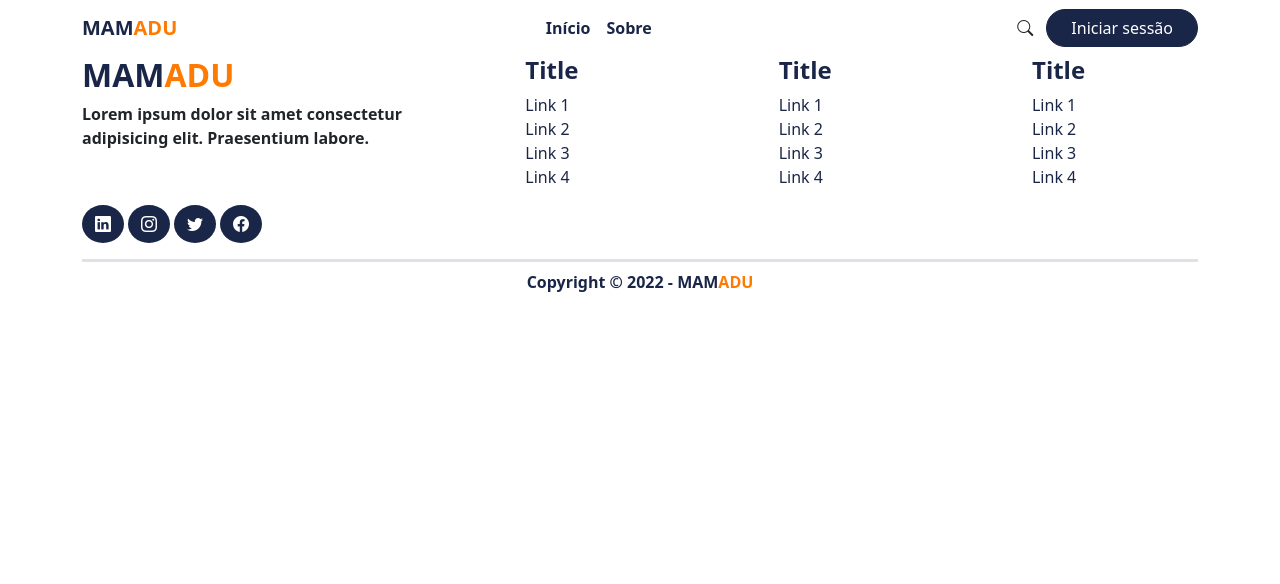
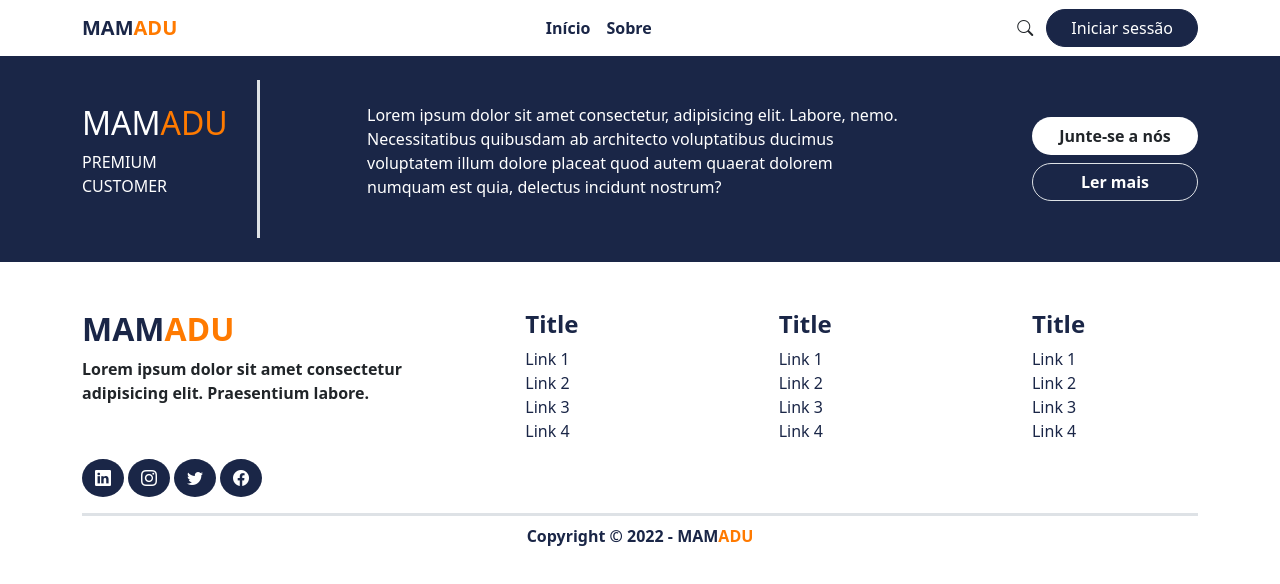
Before and after one commit to dorivaldovalentim/mamadu, a Vue app: page / in a window 1280 px wide. Shown: the top 584 px of the page. Built offline with nearby package versions, Linux system fonts and the light colour scheme.

Commit message:
Trabalhando na seção de subscreva

```diff
--- a/src/components/Footer.vue
+++ b/src/components/Footer.vue
@@ -8,7 +8,7 @@ const socialNetworks = [
 </script>
 
 <template>
-  <footer>
+  <footer class="pt-5">
     <div class="container">
       <div class="row justify-content-between">
         <div class="col-12 col-md-4 col-lg-4">
--- /dev/null
+++ b/src/components/Home/Subscribe.vue
@@ -0,0 +1,43 @@
+<script setup>
+</script>
+
+<template>
+  <section class="subscribe bg-primary py-4">
+    <div class="container">
+      <div class="row justify-content-between align-items-center">
+        <div class="col-12 col-md-3 col-lg-2 border-end border-3 py-4">
+          <h2>
+            <span class="text-white">MAM</span
+            ><span class="text-secondary">ADU</span>
+          </h2>
+          <p class="text-white">PREMIUM CUSTOMER</p>
+        </div>
+
+        <div class="col-12 col-md-6 col-lg-6">
+          <p class="text-white">
+            Lorem ipsum dolor sit amet consectetur, adipisicing elit. Labore,
+            nemo. Necessitatibus quibusdam ab architecto voluptatibus ducimus
+            voluptatem illum dolore placeat quod autem quaerat dolorem numquam
+            est quia, delectus incidunt nostrum?
+          </p>
+        </div>
+
+        <div class="col-12 col-md-3 col-lg-2">
+          <div class="d-grid gap-2">
+            <a href="#" class="btn rounded-pill fw-bold bg-white btn-info"
+              >Junte-se a nós</a
+            >
+            <a
+              href="#"
+              class="btn rounded-pill fw-bold bg-primary border btn-outline-light text-white"
+              >Ler mais</a
+            >
+          </div>
+        </div>
+      </div>
+    </div>
+  </section>
+</template>
+
+<style lang="scss" scoped>
+</style>
--- a/src/views/Home.vue
+++ b/src/views/Home.vue
@@ -1,5 +1,7 @@
-<script>
+<script  setup>
+import Subscribe from "./../components/Home/Subscribe.vue";
 </script>
 
 <template>
+  <Subscribe></Subscribe>
 </template>
```
